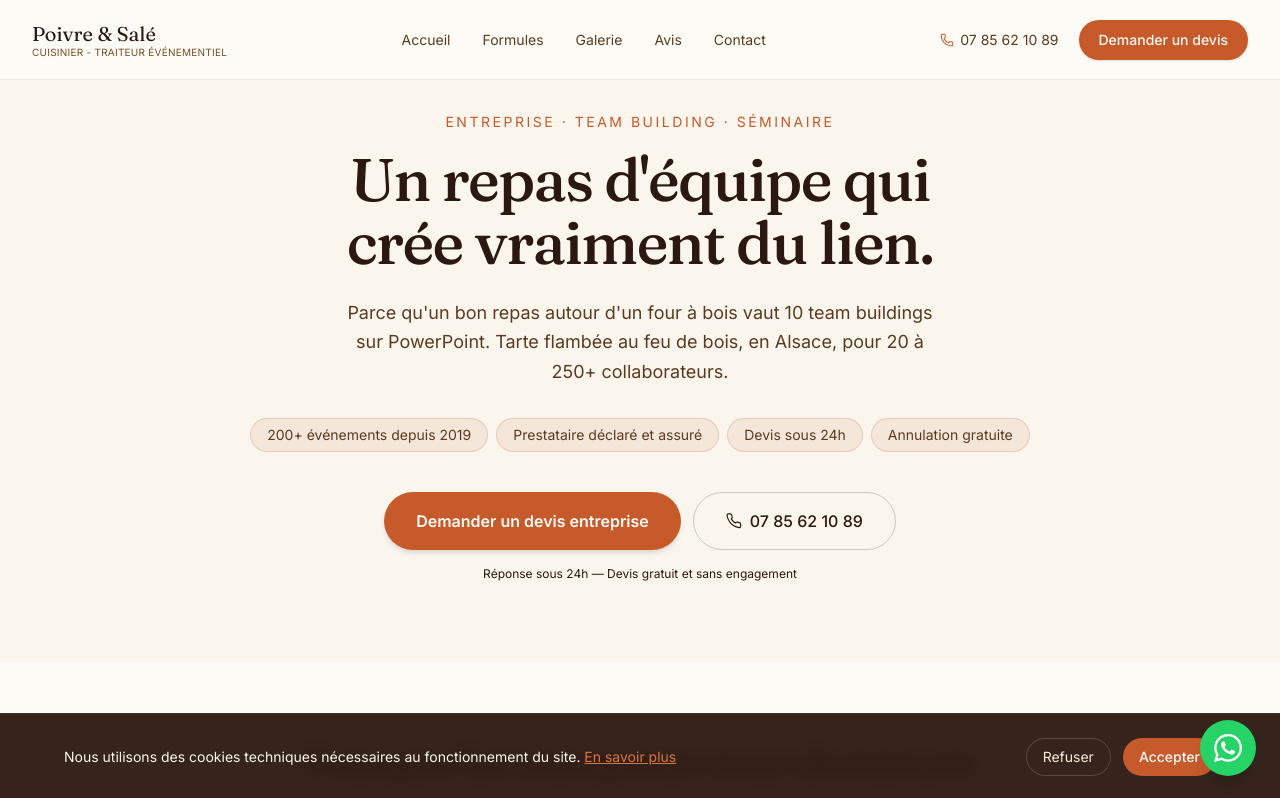
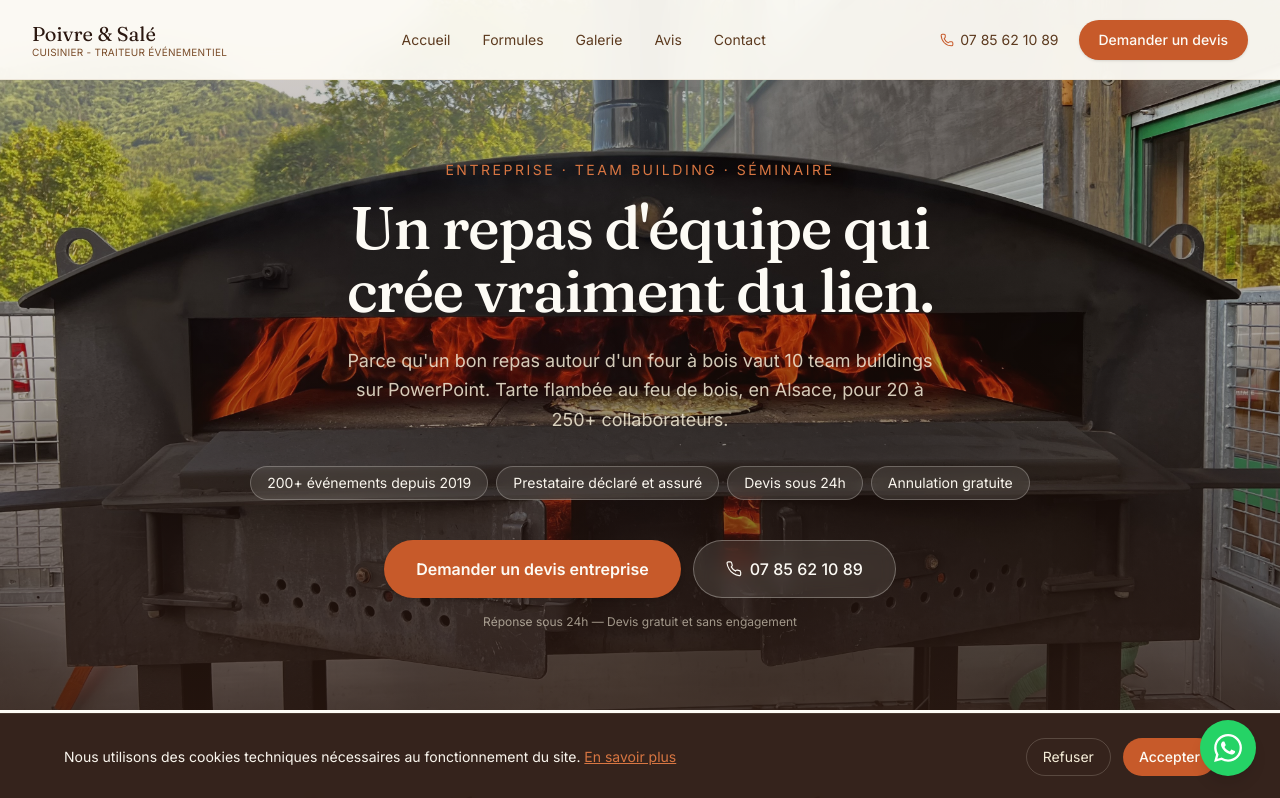
Before and after one commit to Sebluimeme/tarte-flambee-ruggieri, a Next.js app: page /tarte-flambee-soiree-entreprise in a window 1280 px wide. Shown: the top 798 px of the page. Built offline with nearby package versions, Linux system fonts and the light colour scheme.

Commit message:
feat: hero image plein-écran sur pages mariage/anniversaire/entreprise/association

```diff
--- a/app/tarte-flambee-anniversaire/page.tsx
+++ b/app/tarte-flambee-anniversaire/page.tsx
@@ -1,4 +1,5 @@
 import type { Metadata } from 'next'
+import Image from 'next/image'
 import Link from 'next/link'
 import { Check } from 'lucide-react'
 import Galerie from '@/components/sections/Galerie'
@@ -59,22 +60,30 @@ export default function AnniversairePage() {
   return (
     <>
       {/* Hero */}
-      <section className="bg-cream-100 pt-28 pb-20 px-6 md:px-8">
-        <div className="max-w-4xl mx-auto text-center">
-          <p className="font-sans text-sm uppercase tracking-[0.18em] text-copper-500 mb-4">
+      <section className="relative min-h-[72vh] flex items-end">
+        <Image
+          src="/media/anniversaire-famille.jpg"
+          fill
+          className="object-cover object-center"
+          alt="Tarte flambée au four à bois pour un anniversaire en famille"
+          priority
+        />
+        <div className="absolute inset-0 bg-gradient-to-b from-bark-900/20 via-bark-900/35 to-bark-900/80" />
+        <div className="relative z-10 max-w-4xl mx-auto px-6 md:px-8 pt-40 pb-20 w-full text-center">
+          <p className="font-sans text-sm uppercase tracking-[0.18em] text-copper-400 mb-4">
             Anniversaire &amp; fête de famille
           </p>
-          <h1 className="font-display text-4xl md:text-6xl font-medium tracking-tight leading-[1.05] text-bark-900 mb-6">
+          <h1 className="font-display text-4xl md:text-6xl font-medium tracking-tight leading-[1.05] text-cream-50 mb-6">
             Tarte flambée à domicile pour votre anniversaire
           </h1>
-          <p className="font-sans text-lg leading-relaxed text-bark-700 max-w-2xl mx-auto mb-8">
+          <p className="font-sans text-lg leading-relaxed text-cream-200/85 max-w-2xl mx-auto mb-8">
             Marc se déplace chez vous avec son four à bois. Une soirée flammekueche à la maison — chaleureux, original, et tout préparé devant vos invités.
           </p>
 
           {/* Badges */}
           <div className="flex flex-wrap justify-center gap-2 mb-10">
             {BADGES.map((b) => (
-              <span key={b} className="px-4 py-1.5 rounded-full bg-copper-500/10 border border-copper-500/20 font-sans text-sm text-bark-700">
+              <span key={b} className="px-4 py-1.5 rounded-full bg-cream-50/10 border border-cream-50/25 font-sans text-sm text-cream-100 backdrop-blur-sm">
                 {b}
               </span>
             ))}
@@ -90,7 +99,7 @@ export default function AnniversairePage() {
             </Link>
             <a
               href="tel:+33785621089"
-              className="inline-flex items-center justify-center gap-2 px-8 py-4 rounded-full bg-transparent text-bark-900 font-sans font-medium text-base border border-bark-900/20 hover:border-bark-900/40 hover:bg-cream-200 transition-all"
+              className="inline-flex items-center justify-center gap-2 px-8 py-4 rounded-full bg-cream-50/10 backdrop-blur-sm text-cream-50 font-sans font-medium text-base border border-cream-50/30 hover:bg-cream-50/20 transition-all"
             >
               <svg width="16" height="16" viewBox="0 0 24 24" fill="none" stroke="currentColor" strokeWidth="1.75" strokeLinecap="round" strokeLinejoin="round" aria-hidden="true">
                 <path d="M22 16.92v3a2 2 0 0 1-2.18 2 19.79 19.79 0 0 1-8.63-3.07A19.5 19.5 0 0 1 4.64 12a19.79 19.79 0 0 1-3.07-8.67A2 2 0 0 1 3.55 1.27h3a2 2 0 0 1 2 1.72c.127.96.361 1.903.7 2.81a2 2 0 0 1-.45 2.11L7.91 8.8a16 16 0 0 0 6.29 6.29l.9-.9a2 2 0 0 1 2.11-.45c.907.339 1.85.573 2.81.7a2 2 0 0 1 1.72 2.03z" />
--- a/app/tarte-flambee-mariage/page.tsx
+++ b/app/tarte-flambee-mariage/page.tsx
@@ -1,4 +1,5 @@
 import type { Metadata } from 'next'
+import Image from 'next/image'
 import Link from 'next/link'
 import { Check } from 'lucide-react'
 import Galerie from '@/components/sections/Galerie'
@@ -59,22 +60,30 @@ export default function MariagePage() {
   return (
     <>
       {/* Hero */}
-      <section className="bg-cream-100 pt-28 pb-20 px-6 md:px-8">
-        <div className="max-w-4xl mx-auto text-center">
-          <p className="font-sans text-sm uppercase tracking-[0.18em] text-copper-500 mb-4">
+      <section className="relative min-h-[72vh] flex items-end">
+        <Image
+          src="/media/hero-maison-ruggieri.jpg"
+          fill
+          className="object-cover object-center"
+          alt="Four à bois pour mariage en Alsace"
+          priority
+        />
+        <div className="absolute inset-0 bg-gradient-to-b from-bark-900/20 via-bark-900/35 to-bark-900/80" />
+        <div className="relative z-10 max-w-4xl mx-auto px-6 md:px-8 pt-40 pb-20 w-full text-center">
+          <p className="font-sans text-sm uppercase tracking-[0.18em] text-copper-400 mb-4">
             Mariage en Alsace
           </p>
-          <h1 className="font-display text-4xl md:text-6xl font-medium tracking-tight leading-[1.05] text-bark-900 mb-6">
+          <h1 className="font-display text-4xl md:text-6xl font-medium tracking-tight leading-[1.05] text-cream-50 mb-6">
             Tarte flambée pour votre mariage en Alsace
           </h1>
-          <p className="font-sans text-lg leading-relaxed text-bark-700 max-w-2xl mx-auto mb-8">
+          <p className="font-sans text-lg leading-relaxed text-cream-200/85 max-w-2xl mx-auto mb-8">
             Marc se déplace avec son four à bois le jour de votre mariage. Le spectacle de la flamme rassemble vos invités — recette familiale, ingrédients frais, service à volonté.
           </p>
 
           {/* Badges */}
           <div className="flex flex-wrap justify-center gap-2 mb-10">
             {BADGES.map((b) => (
-              <span key={b} className="px-4 py-1.5 rounded-full bg-copper-500/10 border border-copper-500/20 font-sans text-sm text-bark-700">
+              <span key={b} className="px-4 py-1.5 rounded-full bg-cream-50/10 border border-cream-50/25 font-sans text-sm text-cream-100 backdrop-blur-sm">
                 {b}
               </span>
             ))}
@@ -90,7 +99,7 @@ export default function MariagePage() {
             </Link>
             <a
               href="tel:+33785621089"
-              className="inline-flex items-center justify-center gap-2 px-8 py-4 rounded-full bg-transparent text-bark-900 font-sans font-medium text-base border border-bark-900/20 hover:border-bark-900/40 hover:bg-cream-200 transition-all"
+              className="inline-flex items-center justify-center gap-2 px-8 py-4 rounded-full bg-cream-50/10 backdrop-blur-sm text-cream-50 font-sans font-medium text-base border border-cream-50/30 hover:bg-cream-50/20 transition-all"
             >
               <svg width="16" height="16" viewBox="0 0 24 24" fill="none" stroke="currentColor" strokeWidth="1.75" strokeLinecap="round" strokeLinejoin="round" aria-hidden="true">
                 <path d="M22 16.92v3a2 2 0 0 1-2.18 2 19.79 19.79 0 0 1-8.63-3.07A19.5 19.5 0 0 1 4.64 12a19.79 19.79 0 0 1-3.07-8.67A2 2 0 0 1 3.55 1.27h3a2 2 0 0 1 2 1.72c.127.96.361 1.903.7 2.81a2 2 0 0 1-.45 2.11L7.91 8.8a16 16 0 0 0 6.29 6.29l.9-.9a2 2 0 0 1 2.11-.45c.907.339 1.85.573 2.81.7a2 2 0 0 1 1.72 2.03z" />
--- a/app/tarte-flambee-soiree-entreprise/page.tsx
+++ b/app/tarte-flambee-soiree-entreprise/page.tsx
@@ -1,4 +1,5 @@
 import type { Metadata } from 'next'
+import Image from 'next/image'
 import Link from 'next/link'
 import { Check } from 'lucide-react'
 import Galerie from '@/components/sections/Galerie'
@@ -71,15 +72,23 @@ export default function SoireeEntreprisePage() {
   return (
     <>
       {/* Hero */}
-      <section className="bg-cream-100 pt-28 pb-20 px-6 md:px-8">
-        <div className="max-w-4xl mx-auto text-center">
-          <p className="font-sans text-sm uppercase tracking-[0.18em] text-copper-500 mb-4">
+      <section className="relative min-h-[72vh] flex items-end">
+        <Image
+          src="/media/four-bois-action.jpg"
+          fill
+          className="object-cover object-center"
+          alt="Four à bois en action pour un événement entreprise"
+          priority
+        />
+        <div className="absolute inset-0 bg-gradient-to-b from-bark-900/20 via-bark-900/35 to-bark-900/80" />
+        <div className="relative z-10 max-w-4xl mx-auto px-6 md:px-8 pt-40 pb-20 w-full text-center">
+          <p className="font-sans text-sm uppercase tracking-[0.18em] text-copper-400 mb-4">
             Entreprise · Team building · Séminaire
           </p>
-          <h1 className="font-display text-4xl md:text-6xl font-medium tracking-tight leading-[1.05] text-bark-900 mb-6">
+          <h1 className="font-display text-4xl md:text-6xl font-medium tracking-tight leading-[1.05] text-cream-50 mb-6">
             Un repas d&apos;équipe qui crée vraiment du lien.
           </h1>
-          <p className="font-sans text-lg leading-relaxed text-bark-700 max-w-2xl mx-auto mb-8">
+          <p className="font-sans text-lg leading-relaxed text-cream-200/85 max-w-2xl mx-auto mb-8">
             Parce qu&apos;un bon repas autour d&apos;un four à bois vaut 10 team buildings sur PowerPoint.
             Tarte flambée au feu de bois, en Alsace, pour 20 à 250+ collaborateurs.
           </p>
@@ -87,7 +96,7 @@ export default function SoireeEntreprisePage() {
           {/* Badges */}
           <div className="flex flex-wrap justify-center gap-2 mb-10">
             {BADGES.map((b) => (
-              <span key={b} className="px-4 py-1.5 rounded-full bg-copper-500/10 border border-copper-500/20 font-sans text-sm text-bark-700">
+              <span key={b} className="px-4 py-1.5 rounded-full bg-cream-50/10 border border-cream-50/25 font-sans text-sm text-cream-100 backdrop-blur-sm">
                 {b}
               </span>
             ))}
@@ -103,7 +112,7 @@ export default function SoireeEntreprisePage() {
             </Link>
             <a
               href="tel:+33785621089"
-              className="inline-flex items-center justify-center gap-2 px-8 py-4 rounded-full bg-transparent text-bark-900 font-sans font-medium text-base border border-bark-900/20 hover:border-bark-900/40 hover:bg-cream-200 transition-all"
+              className="inline-flex items-center justify-center gap-2 px-8 py-4 rounded-full bg-cream-50/10 backdrop-blur-sm text-cream-50 font-sans font-medium text-base border border-cream-50/30 hover:bg-cream-50/20 transition-all"
             >
               <svg width="16" height="16" viewBox="0 0 24 24" fill="none" stroke="currentColor" strokeWidth="1.75" strokeLinecap="round" strokeLinejoin="round" aria-hidden="true">
                 <path d="M22 16.92v3a2 2 0 0 1-2.18 2 19.79 19.79 0 0 1-8.63-3.07A19.5 19.5 0 0 1 4.64 12a19.79 19.79 0 0 1-3.07-8.67A2 2 0 0 1 3.55 1.27h3a2 2 0 0 1 2 1.72c.127.96.361 1.903.7 2.81a2 2 0 0 1-.45 2.11L7.91 8.8a16 16 0 0 0 6.29 6.29l.9-.9a2 2 0 0 1 2.11-.45c.907.339 1.85.573 2.81.7a2 2 0 0 1 1.72 2.03z" />
@@ -111,7 +120,7 @@ export default function SoireeEntreprisePage() {
               07 85 62 10 89
             </a>
           </div>
-          <p className="font-sans text-xs text-bark-500 mt-4">
+          <p className="font-sans text-xs text-cream-200/60 mt-4">
             Réponse sous 24h — Devis gratuit et sans engagement
           </p>
         </div>
```
Also changed, not shown: app/tarte-flambee-association/page.tsx (+16 -7 lines).
